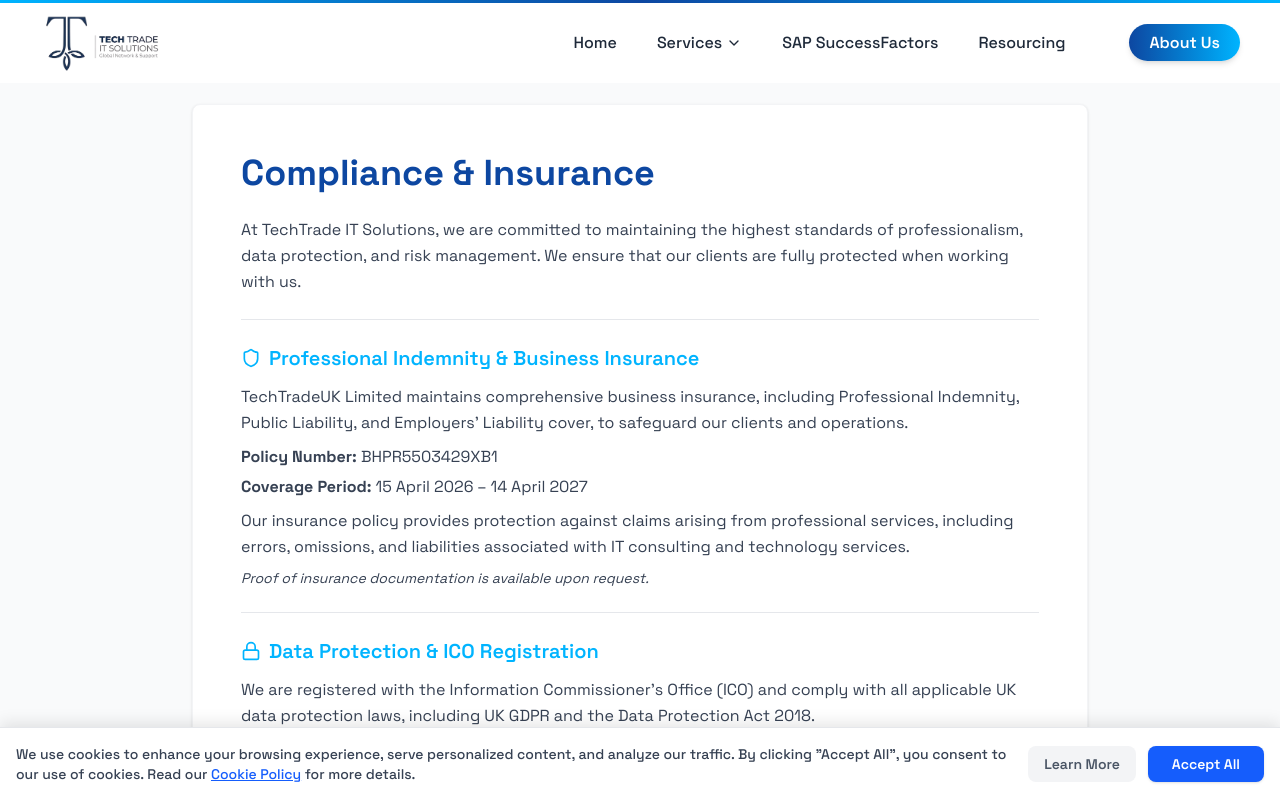
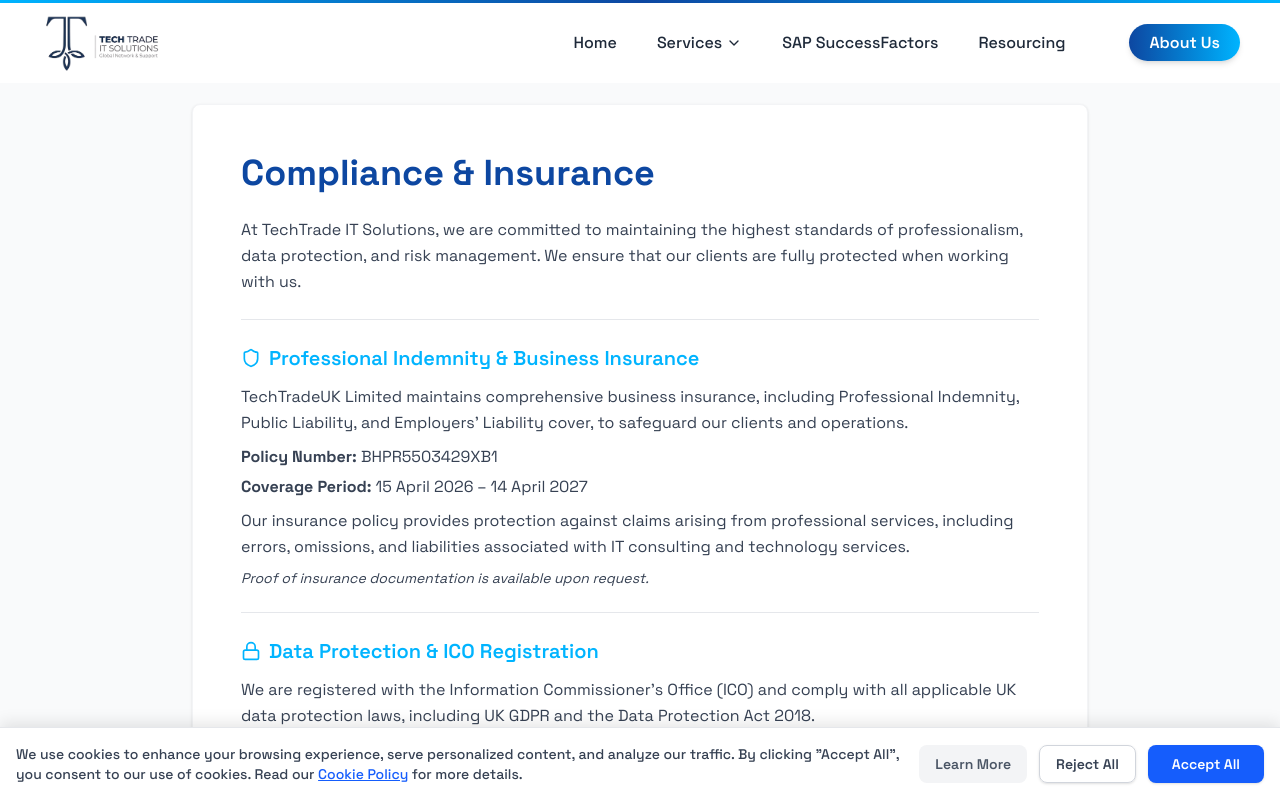
Before and after one commit to Affy-Cloud-IT-Solutions/nash-cloud-web-vercel, a React (Vite) app: page /#/compliance in a window 1280 px wide. Shown: the top 800 px of the page. Built offline with nearby package versions, Linux system fonts and the light colour scheme.

Commit message:
feat: add CookieConsent component to manage user cookie preferences

```diff
--- a/src/components/CookieConsent.jsx
+++ b/src/components/CookieConsent.jsx
@@ -25,6 +25,15 @@
     setShowPopup(false);
   };
 
+  const handleReject = () => {
+    // Set cookie to expire in 1 year
+    const expiryDate = new Date();
+    expiryDate.setFullYear(expiryDate.getFullYear() + 1);
+
+    document.cookie = `techtrade_cookie_consent=false; expires=${expiryDate.toUTCString()}; path=/; SameSite=Lax`;
+    setShowPopup(false);
+  };
+
   if (!showPopup) return null;
 
   return (
@@ -32,16 +41,23 @@
       <div className="max-w-7xl mx-auto flex flex-col md:flex-row items-center justify-between gap-4">
         <div className="text-sm text-gray-700 font-medium text-center md:text-left">
           <p>
-            We use cookies to enhance your browsing experience, serve personalized content, and analyze our traffic. By clicking &quot;Accept All&quot;, you consent to our use of cookies. Read our <Link to="/cookies-policy" className="text-blue-600 hover:text-blue-800 transition-colors underline">Cookie Policy</Link> for more details.
+            We use cookies to enhance your browsing experience, serve personalized content, and analyze our traffic. By clicking &quot;Accept All&quot;, you consent to our use of cookies. Read our <Link to="/cookies-policy" className="text-blue-600 hover:text-blue-800 transition-colors underline cursor-pointer">Cookie Policy</Link> for more details.
           </p>
         </div>
-        <div className="flex shrink-0 gap-3 w-full md:w-auto justify-center">
-          <Link to="/cookies-policy" className="text-gray-600 hover:text-gray-900 bg-gray-100 hover:bg-gray-200 px-4 py-2 rounded-lg text-sm font-semibold transition-colors duration-200">
+        <div className="flex flex-wrap shrink-0 gap-3 w-full md:w-auto justify-center">
+          <Link to="/cookies-policy" className="text-gray-600 hover:text-gray-900 bg-gray-100 hover:bg-gray-200 px-4 py-2 rounded-lg text-sm font-semibold transition-colors duration-200 flex items-center cursor-pointer">
             Learn More
           </Link>
           <button
+            onClick={handleReject}
+            className="bg-transparent border border-gray-300 hover:bg-gray-50 text-gray-700 px-4 py-2 rounded-lg text-sm font-semibold transition-colors duration-200 shadow-sm cursor-pointer"
+          >
+            Reject All
+          </button>
+
+          <button
             onClick={handleAccept}
-            className="bg-blue-600 hover:bg-blue-700 text-white px-6 py-2 rounded-lg text-sm font-semibold transition-colors duration-200 shadow-sm"
+            className="bg-blue-600 hover:bg-blue-700 text-white px-6 py-2 rounded-lg text-sm font-semibold transition-colors duration-200 shadow-sm cursor-pointer"
           >
             Accept All
           </button>
```
